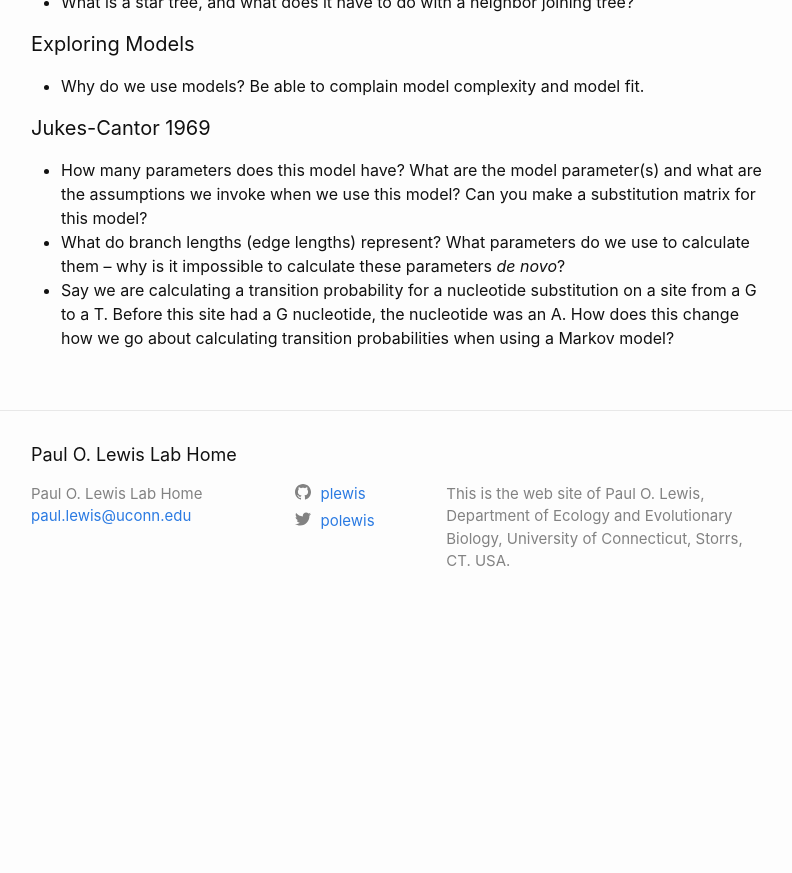
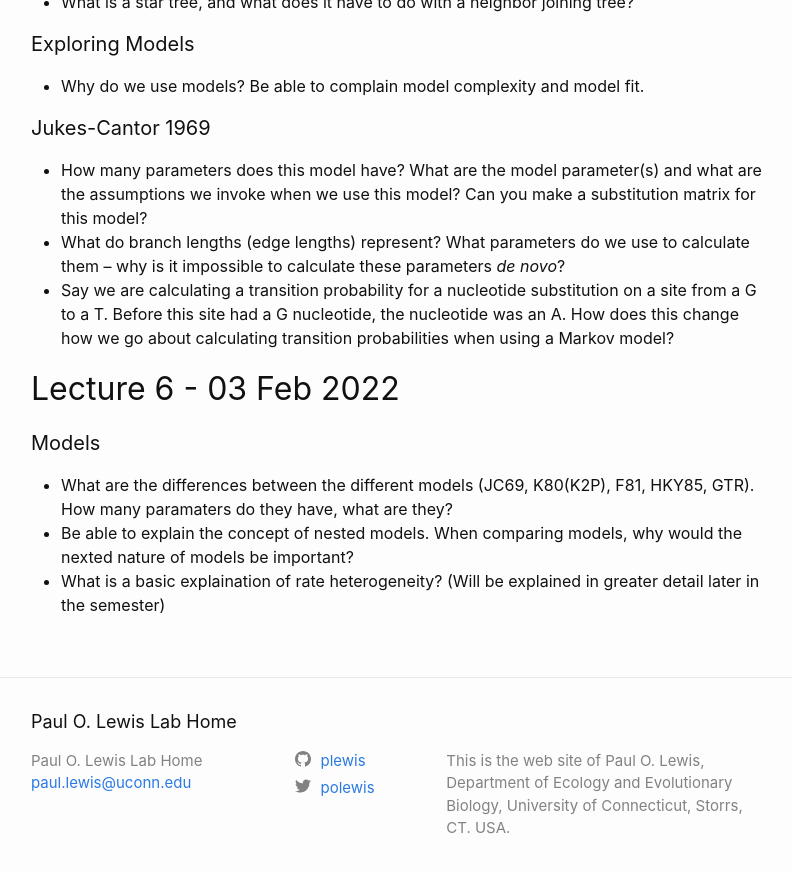
Before and after one commit to plewis/plewis.github.io, a Jekyll site: the page built from phylogenetics/study_questions.md, in a window 1280 px wide and 900 px high, scrolled down 1611 px. Shown: the top 873 px of the window, without its empty margins (239-1031 px from the left). Built offline with Jekyll 4.4.1, drawn with Linux system fonts in a browser that asks for light colours; before the commit the page ends 2244 px from its top, so only the background shows below that.

Commit message:
Added lecture 6 study questions

```diff
--- a/phylogenetics/study_questions.md
+++ b/phylogenetics/study_questions.md
@@ -49,3 +49,10 @@ Zach will *try* to create and post ~10 questions after each lecture. These quest
 * How many parameters does this model have? What are the model parameter(s) and what are the assumptions we invoke when we use this model? Can you make a substitution matrix for this model?
 * What do branch lengths (edge lengths) represent? What parameters do we use to calculate them – why is it impossible to calculate these parameters *de novo*?
 * Say we are calculating a transition probability for a nucleotide substitution on a site from a G to a T. Before this site had a G nucleotide, the nucleotide was an A. How does this change how we go about calculating transition probabilities when using a Markov model?
+
+## Lecture 6 - 03 Feb 2022
+
+#### Models
+* What are the differences between the different models (JC69, K80(K2P), F81, HKY85, GTR). How many paramaters do they have, what are they?
+* Be able to explain the concept of nested models. When comparing models, why would the nexted nature of models be important?
+* What is a basic explaination of rate heterogeneity? (Will be explained in greater detail later in the semester)
```
